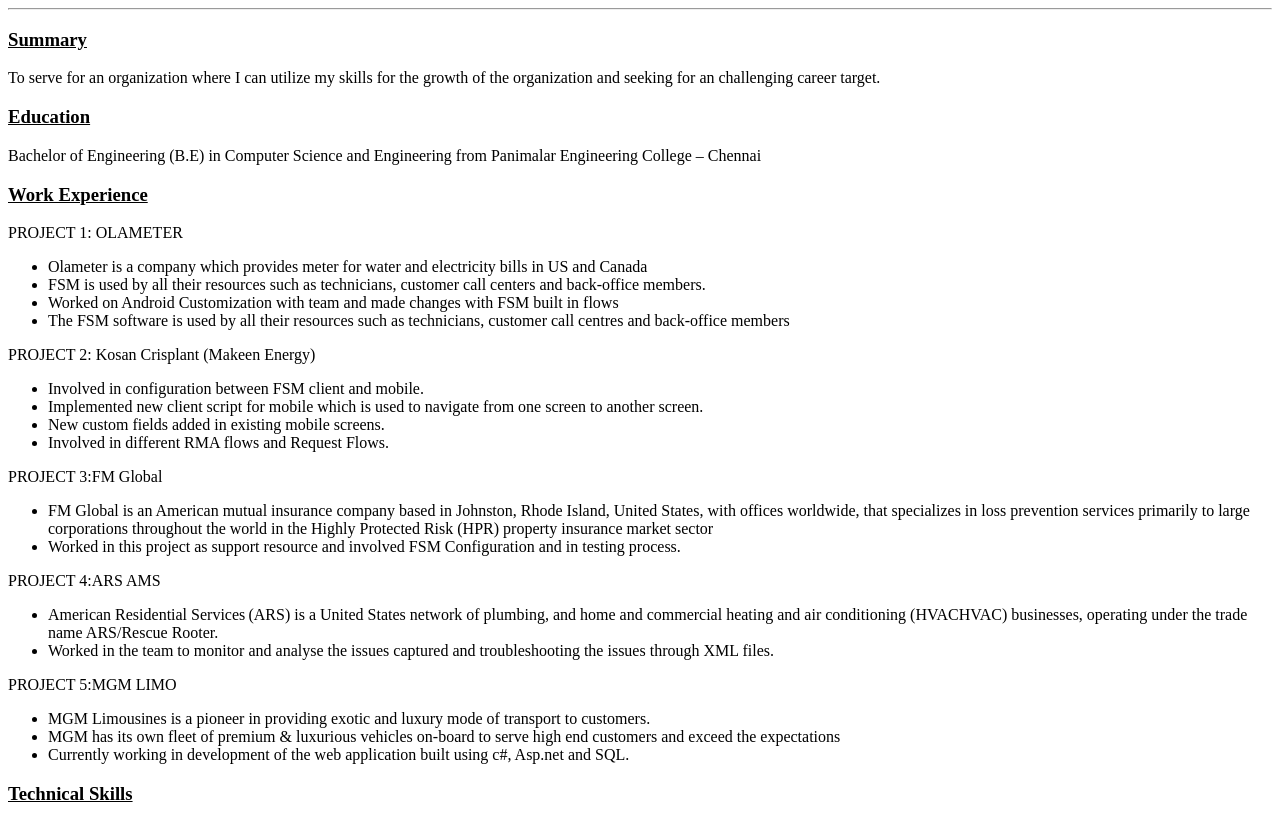
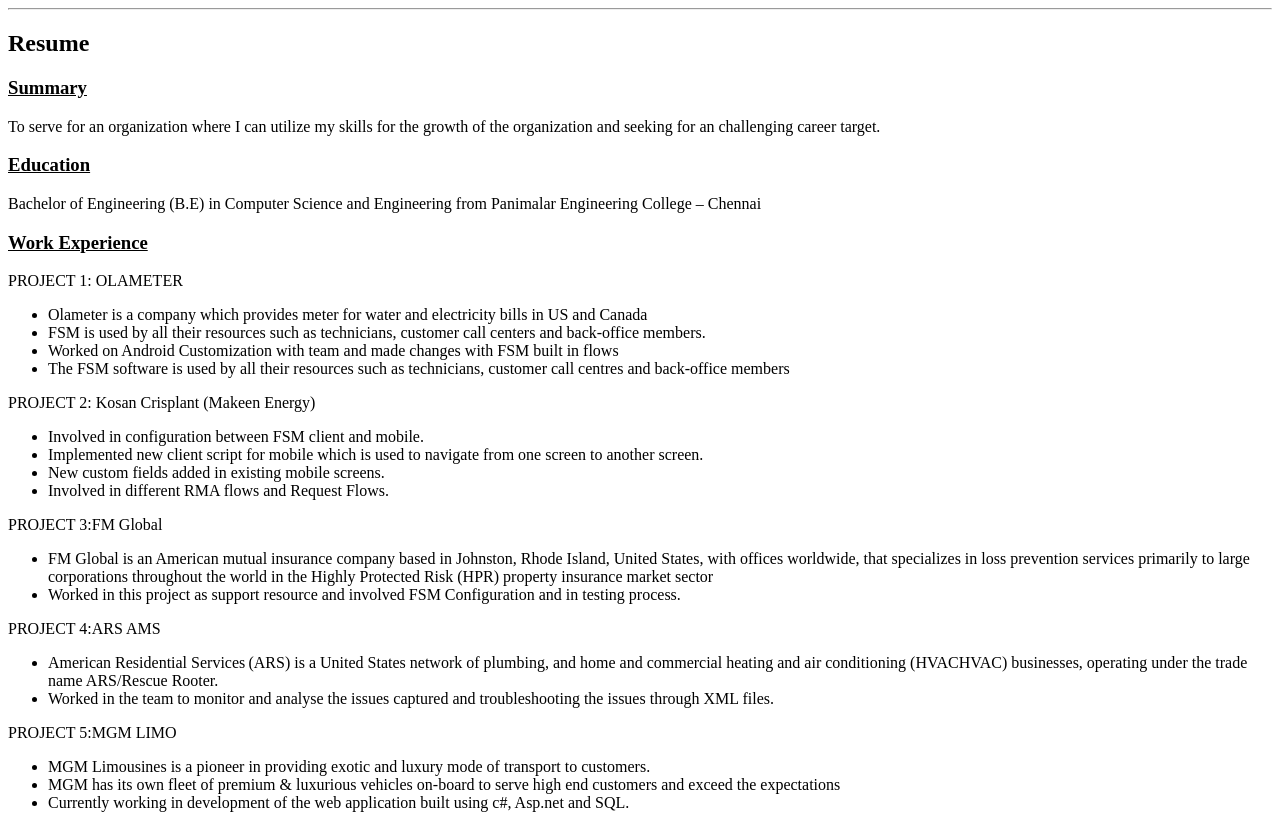
Before and after one commit to PradeepaReddy/Capstone-Project1, a plain HTML site: page index.html in a window 1280 px wide. Shown: the top 815 px of the page. Drawn offline with Linux system fonts and the light colour scheme.

Commit message:
index.html

```diff
--- a/index.html
+++ b/index.html
@@ -4,6 +4,7 @@
 </head>
 <hr/>
 <body>
+    <h2>Resume<h2>
     <h3 style="text-decoration: underline;">Summary</h3>
     To serve for an organization where I can utilize my skills for the growth of the organization and seeking for an challenging career target.
     <h3 style="text-decoration: underline;">Education</h3>
```
